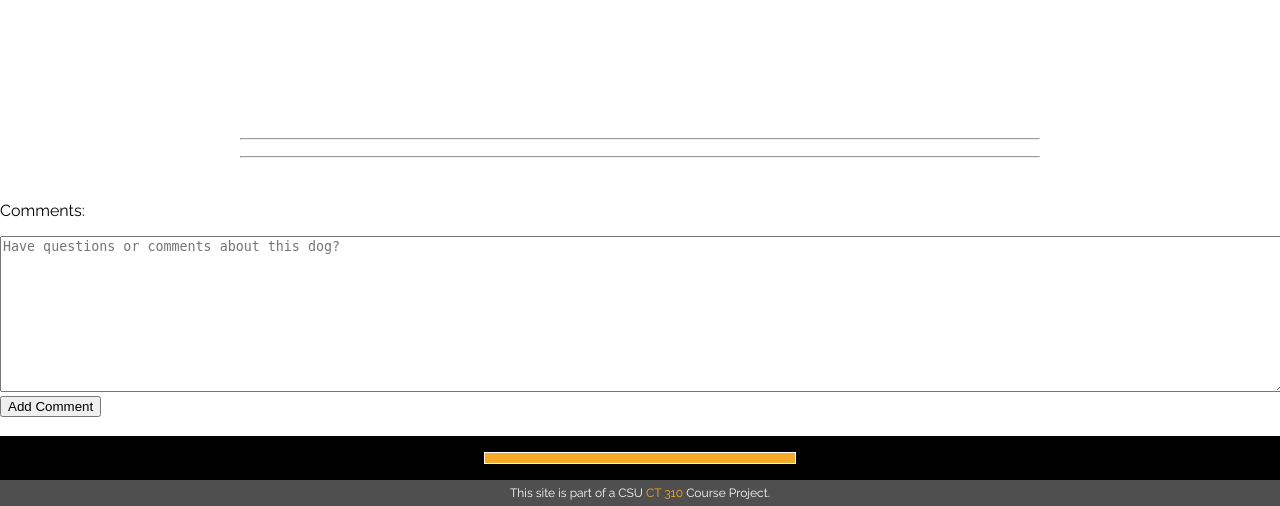
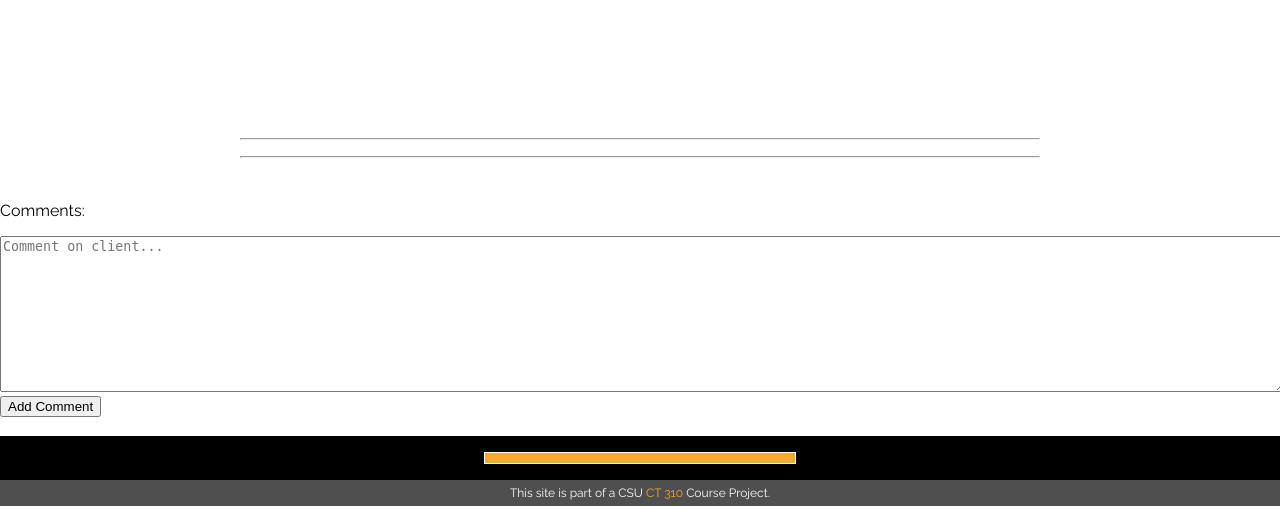
Before and after one commit to boyarkogc/cs464Project, a PHP site: page /dogs.php?pet_id=1 in a window 1280 px wide. Shown: the part 385-891 px from the top of the page. Run offline with PHP 8.4, Linux system fonts and the light colour scheme; the visitor is signed in with stand-in values (Sample User, id 1); data comes from the database, SQL or seed files in the repository.

Commit message:
something

```diff
--- a/adoptComments.php
+++ b/adoptComments.php
@@ -13,7 +13,7 @@
 	<br>
 	<form method="post" action="">
 	    <p>Comments:</p>
-            <textarea rows="10" name="comment" style="width:100%" placeholder="Have questions or comments about this dog?"></textarea>
+            <textarea rows="10" name="comment" style="width:100%" placeholder="Comment on client..."></textarea>
             <input type="submit" value="Add Comment">
         </form>
 	<br>
```
Also changed, not shown: 1 other file.
